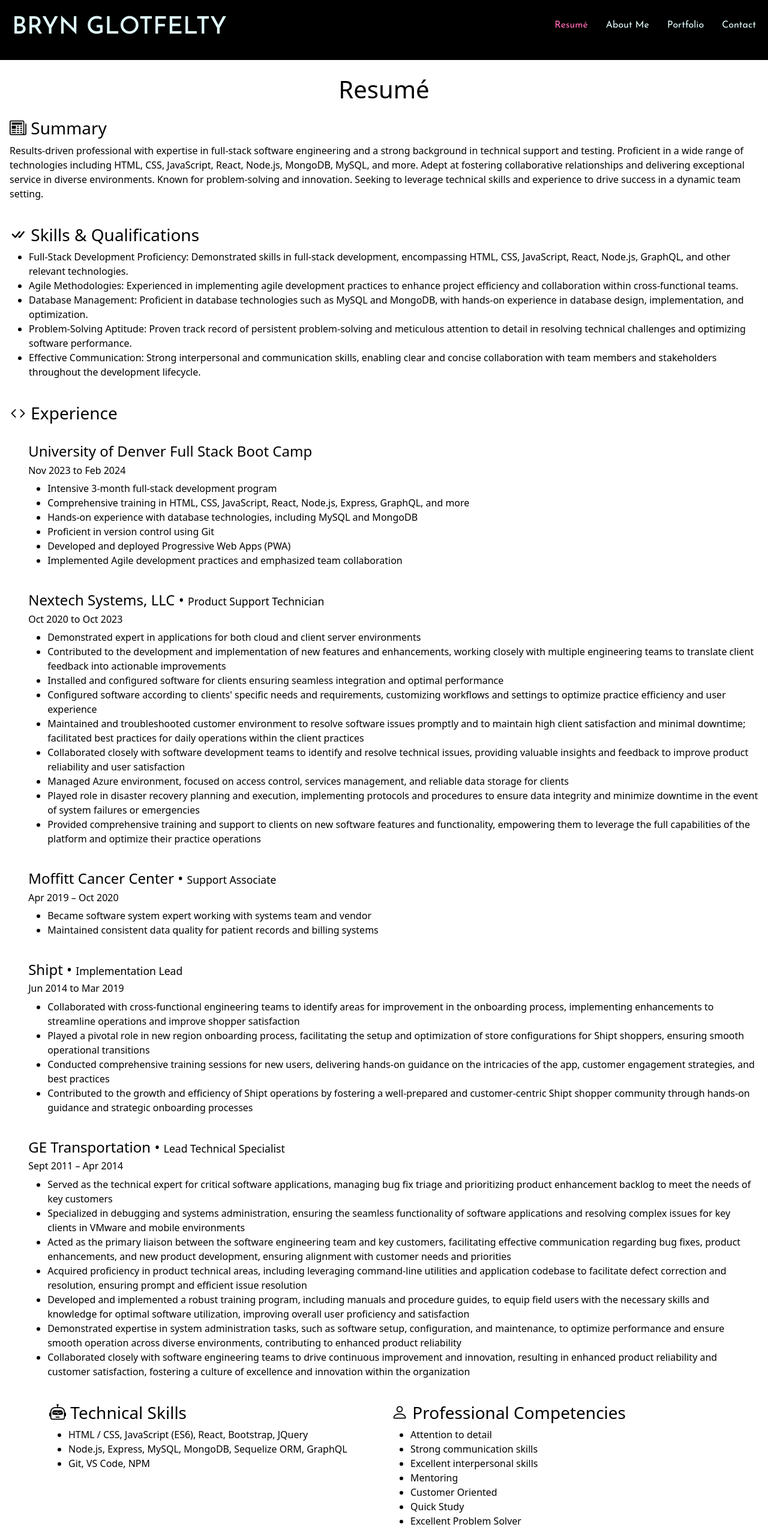
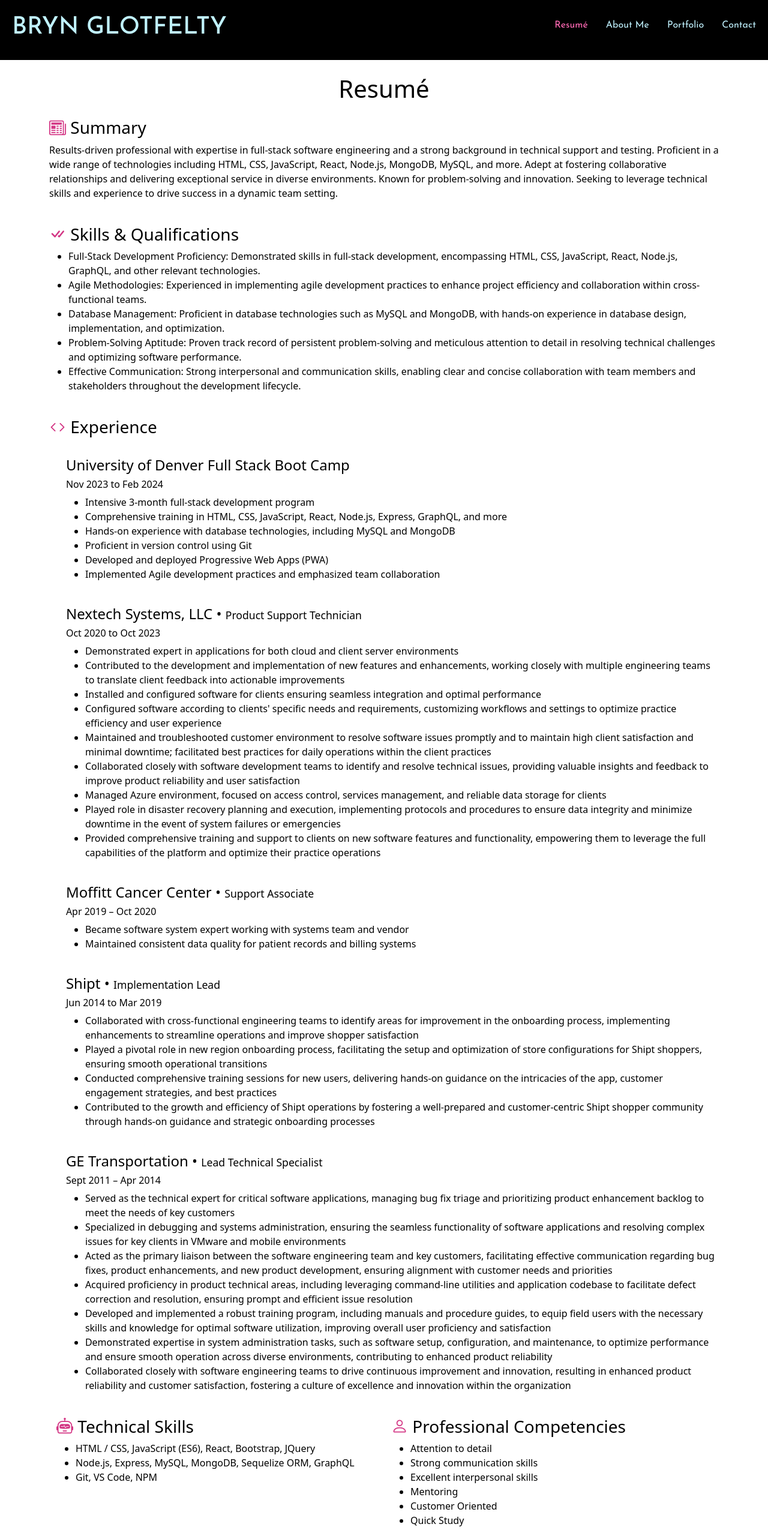
Before and after one commit to Bryncidently/React-Portfolio-Two-EB, a React (Vite) app: page / in a window 1280 px wide. Shown: the top 2550 px of the page at 60% size. Built offline with nearby package versions, Linux system fonts and the light colour scheme.

Commit message:
small changes

```diff
--- a/index.html
+++ b/index.html
@@ -4,12 +4,6 @@
     <meta charset="UTF-8" />
     <link rel="icon" type="image/svg+xml" href="/vite.svg" />
     <meta name="viewport" content="width=device-width, initial-scale=1.0" />
-    <link
-      href="https://cdn.jsdelivr.net/npm/bootstrap@5.3.0/dist/css/bootstrap.min.css"
-      rel="stylesheet"
-
-      crossorigin="anonymous"
-    />
     <link rel="stylesheet" type="text/css" href="./src/App.css" />
     <link rel="preconnect" href="https://fonts.googleapis.com">
 <link rel="preconnect" href="https://fonts.gstatic.com" crossorigin>
--- a/src/App.css
+++ b/src/App.css
@@ -1,46 +1,51 @@
 @import url("https://cdn.jsdelivr.net/npm/bootstrap-icons@1.11.3/font/bootstrap-icons.min.css");
+@import url("https://cdn.jsdelivr.net/npm/bootstrap@5.3.0/dist/css/bootstrap.min.css");
 
 #root {
     max-width: 100%;
     margin: 0 auto;
     padding: 0;
     text-align: center;
+
+  /* Color variables */
+  --black: #000000;
+  --grey: #888;
+  --white: #FFFFFF;
+  --light-blue: #c0f2ff;
+  --light-pink: #ffaed7;
+  --hot-pink: #FF69B4;
+  --deep-pink: #d33584;
+
+  --gradient: linear-gradient(90deg, var(--deep-pink), var(--black));
+  --gradient-lt: linear-gradient(90deg, var(--light-blue), var(--light-pink));
   }
 
-  .logo {
-    height: 6em;
-    padding: 1.5em;
-    will-change: filter;
-    transition: filter 300ms;
-  }
-  .logo:hover {
-    filter: drop-shadow(0 0 2em #646cffaa);
-  }
-  .logo.react:hover {
-    filter: drop-shadow(0 0 2em #61dafbaa);
+  main h3 .bi {
+    color: var(--deep-pink);
+    }
+
+  .btn-primary{
+    --bs-btn-bg: var(--deep-pink);
+    --bs-btn-hover-bg: var(--deep-pink);
+    --bs-btn-active-bg: var(--deep-pink);
+    --bs-btn-border-color: transparent;
+    background-image: var(--deep-pink);
+
   }
 
-  @keyframes logo-spin {
-    from {
-      transform: rotate(0deg);
+  .btn-primary:hover, .btn-primary:active{
+      background-image: var(--gradient);
+      border-color: transparent;
     }
-    to {
-      transform: rotate(360deg);
-    }
-  }
 
-  @media (prefers-reduced-motion: no-preference) {
-    a:nth-of-type(2) .logo {
-      animation: logo-spin infinite 20s linear;
-    }
-  }
 
-  .card {
-    padding: 2em;
+  .card img {
+    border-top-left-radius: var(--bs-border-radius);
+    border-top-right-radius: var(--bs-border-radius);
   }
 
   .read-the-docs {
-    color: #888;
+    color: var(--grey);
   }
 
 .myHeader {
@@ -48,15 +53,20 @@
   /* background-image: url(./assets/Wood.jpeg); */
   font-family: "Josefin Sans", sans-serif;
   background-color: black;
-  color: #e0fbfc;
+  color: var(--light-blue);
   background-size: cover;
   height: 100px;
   width: 100%;
+}
 
+.myHeader h1:hover{
+    background-image: var(--gradient-lt);
+    background-clip: text;
+    color: transparent;
 }
 
 .myBody {
-  background-color: white;
+  background-color: var(--white);
 
 }
 
@@ -92,12 +102,15 @@
   color: black;
 
   &:hover{
-    color: hotpink;
+    color: var(--hot-pink);
   }
 }
 
+a.nav-link:hover{
+  color: var(--light-pink);
+}
 a.nav-link.active {
-  color: hotpink;
+  color: var(--hot-pink);
 
 }
 
@@ -110,7 +123,6 @@ a.nav-link.active {
   flex-wrap: wrap;
   gap: 20px;
   margin: 0 auto;
-  max-width: 1220px;
   justify-content: center;
 
 }
--- a/src/App.jsx
+++ b/src/App.jsx
@@ -7,7 +7,7 @@ function App() {
   return (
     <>
       <Header />
-      <main className="mx-3">
+      <main className="mx-auto my-4 container">
         <Outlet />
       </main>
       <Footer/>
--- a/src/components/Project.jsx
+++ b/src/components/Project.jsx
@@ -3,9 +3,11 @@ function Project({title, github, image, app}) {
   return (
     <>
 
-<div> <a href={app}target="_blank"><img className="projectImage" src={image} alt={title} /> </a>
-<h2>{title}</h2>
-<p><a className="githubLink" href={github} target="_blank"> <i class="bi bi-github"></i></a></p>
+<div className="card"> <a href={app} target="_blank"><img className="projectImage" src={image} alt={title} /> </a>
+  <div className="card-body d-flex gap-3 justify-content-center">
+    <h2>{title}</h2>
+    <a className="githubLink" href={github} target="_blank"><i class="bi bi-github"></i></a>
+  </div>
 </div>
 
   </>);
--- a/src/main.jsx
+++ b/src/main.jsx
@@ -1,8 +1,6 @@
 import ReactDOM from 'react-dom/client'
 
 import { createBrowserRouter, RouterProvider } from 'react-router-dom';
-
-import 'bootstrap/dist/css/bootstrap.min.css'
 
 import App from './App';
 import Error from './pages/Error';
--- a/src/pages/About.jsx
+++ b/src/pages/About.jsx
@@ -1,9 +1,10 @@
 export default function About() {
     return (
       <div className="about">
-        <h1>About Me</h1>
+        <h1 className="text-center mb-4">About Me</h1>
+        <section className="d-flex gap-4">
           <img src="/IMG_8559.jpeg" alt="avatar" />
-        <p className="mt-4">
+          <div className="content"><p>
           Hello, I'm Bryn! I recently graduated from the Full Stack Bootcamp at the University of Denver, equipped with a strong foundation in web development and eager to embark on my journey as a professional Web Developer.
           </p>
           <p>
@@ -17,5 +18,7 @@ I believe that every line of code is an opportunity to create something impactfu
   Let's connect and build something incredible together!
           </p>
           </div>
+        </section>
+      </div>
     );
   }
--- a/src/pages/Resume.jsx
+++ b/src/pages/Resume.jsx
@@ -3,11 +3,11 @@ export default function Resume() {
       <div className="about">
         <h1 className="mb-4 resumeOne">Resumé</h1>
         <p>
-          <h3 class="bi bi-newspaper"> Summary</h3>
+          <h3><i class="bi bi-newspaper"></i> Summary</h3>
           <p>Results-driven professional with expertise in full-stack software engineering and a strong background in technical support and testing. Proficient in a wide range of technologies including HTML, CSS, JavaScript, React, Node.js, MongoDB, MySQL, and more. Adept at fostering collaborative relationships and delivering exceptional service in diverse environments. Known for problem-solving and innovation. Seeking to leverage technical skills and experience to drive success in a dynamic team setting.</p>
           <br />
 
-          <h3 class="bi bi-check-all"> Skills & Qualifications</h3>
+          <h3><i class="bi bi-check-all"></i> Skills & Qualifications</h3>
           <ul>
             <li>Full-Stack Development Proficiency: Demonstrated skills in full-stack development, encompassing HTML, CSS, JavaScript, React, Node.js, GraphQL, and other relevant technologies.</li>
             <li>Agile Methodologies: Experienced in implementing agile development practices to enhance project efficiency and collaboration within cross-functional teams.</li>
@@ -18,7 +18,7 @@ export default function Resume() {
           <br />
 
 
-<h3 class="bi bi-code"> Experience</h3>
+          <h3><i className="bi bi-code"></i> Experience</h3>
           <br />
           <div class="resumeMargin">
           <h4>University of Denver Full Stack Boot Camp</h4>
@@ -80,10 +80,10 @@ export default function Resume() {
           </ul>
           </div>
           <br />
-          <div class="container">
-            <div class="row">
-            <div class="col-sm">
-          <h3 class="bi bi-robot "> Technical Skills</h3>
+          <div className="container">
+            <div className="row">
+            <div className="col-sm">
+          <h3><i className="bi bi-robot"></i> Technical Skills</h3>
           <ul>
             <li>HTML / CSS, JavaScript (ES6), React, Bootstrap, JQuery</li>
             <li>Node.js, Express, MySQL, MongoDB, Sequelize ORM, GraphQL</li>
@@ -93,7 +93,7 @@ export default function Resume() {
 
 
         <div class="col-sm">
-          <h3 class="bi bi-person"> Professional Competencies</h3>
+          <h3><i class="bi bi-person"></i> Professional Competencies</h3>
           <ul>
             <li>Attention to detail</li>
             <li>Strong communication skills</li>
@@ -111,7 +111,7 @@ export default function Resume() {
       </div>
       <br />
 
-      <h3 class="bi bi-mortarboard-fill"> Education</h3>
+      <h3><i class="bi bi-mortarboard-fill"></i> Education</h3>
       <ul>
         <li>University of Denver - Full Stack Boot Camp 2024</li>
         <li>Eastern Michigan University - Bachelor of Arts 2010</li>
```
Lines whose indentation alone changed are shown as unchanged.
